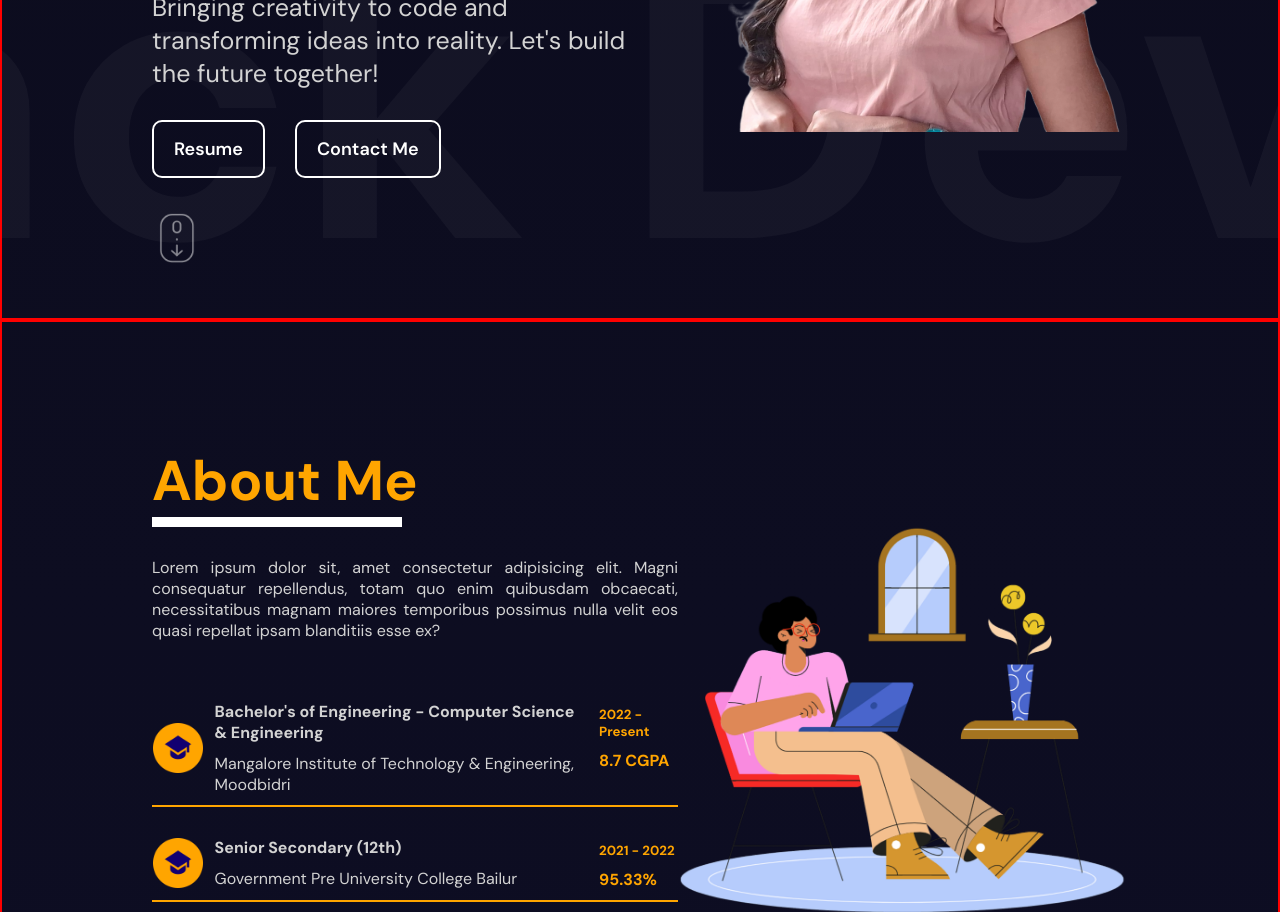
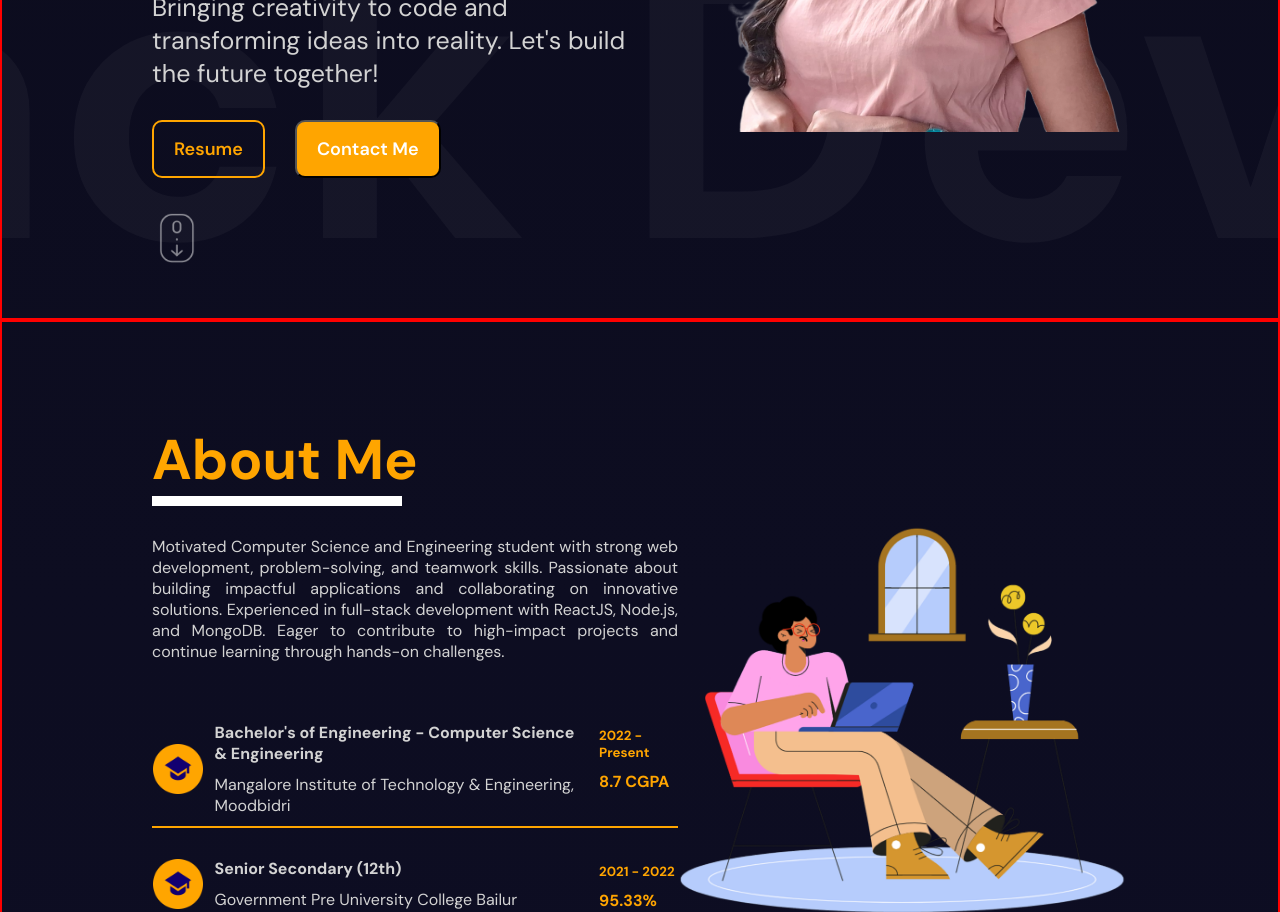
Before and after one commit to sushmithashettigar29/Portfolio, a React (Vite) app: page / in a window 1280 px wide. Shown: the part 480-1392 px from the top of the page. Built offline with nearby package versions, Linux system fonts and the light colour scheme.

Commit message:
Add some information and corrected UI

```diff
--- a/src/components/about/About.jsx
+++ b/src/components/about/About.jsx
@@ -1,23 +1,46 @@
 import "./about.scss";
 import { motion } from "framer-motion";
+import { useState, useEffect } from "react";
+
+const textVariants = {
+  hidden: { opacity: 0, x: -100 },
+  visible: {
+    opacity: 1,
+    x: 0,
+    transition: { duration: 1, staggerChildren: 0.2 },
+  },
+};
 
 function About() {
+  const [isVisible, setIsVisible] = useState(false);
+
+  useEffect(() => {
+    setIsVisible(true);
+  }, []);
   return (
     <div className="about">
-      <div className="aboutContent">
-        <h1>About Me</h1>
+      <motion.div
+        className="aboutContent"
+        variants={textVariants}
+        initial="hidden"
+        whileInView={isVisible ? "visible" : "hidden"}
+      >
+        <motion.h1 variants={textVariants}>About Me</motion.h1>
         <hr />
-        <p className="aboutPara">
-          Lorem ipsum dolor sit, amet consectetur adipisicing elit. Magni
-          consequatur repellendus, totam quo enim quibusdam obcaecati,
-          necessitatibus magnam maiores temporibus possimus nulla velit eos
-          quasi repellat ipsam blanditiis esse ex?
-        </p>
+        <motion.p className="aboutPara" variants={textVariants}>
+          Motivated Computer Science and Engineering student with strong web
+          development, problem-solving, and teamwork skills. Passionate about
+          building impactful applications and collaborating on innovative
+          solutions. Experienced in full-stack development with ReactJS,
+          Node.js, and MongoDB. Eager to contribute to high-impact projects and
+          continue learning through hands-on challenges.
+        </motion.p>
 
         <div className="education">
           <motion.div
             className="item"
             whileHover={{ backgroundColor: "#603914" }}
+            variants={textVariants}
           >
             <div className="icon">
               <img src="/icon-edu.png" alt="" />
@@ -38,6 +61,7 @@ function About() {
           <motion.div
             className="item"
             whileHover={{ backgroundColor: "#603914" }}
+            variants={textVariants}
           >
             <div className="icon">
               <img src="/icon-edu.png" alt="" />
@@ -56,6 +80,7 @@ function About() {
           <motion.div
             className="item"
             whileHover={{ backgroundColor: "#603914" }}
+            variants={textVariants}
           >
             <div className="icon">
               <img src="/icon-edu.png" alt="" />
@@ -72,7 +97,7 @@ function About() {
             </div>
           </motion.div>
         </div>
-      </div>
+      </motion.div>
       <div className="aboutImage">
         <img src="/about.png" alt="" />
       </div>
--- a/src/components/certificates/Certificates.jsx
+++ b/src/components/certificates/Certificates.jsx
@@ -12,8 +12,9 @@ const textVariants = {
     opacity: 1,
     y: 0,
     transition: {
-      duration: 0.5,
+      duration: 1,
       ease: "easeOut",
+      staggerChildren: 0.2,
     },
   },
 };
--- a/src/components/hero/Hero.jsx
+++ b/src/components/hero/Hero.jsx
@@ -54,8 +54,27 @@ function Hero() {
           </motion.p>
 
           <motion.div className="buttons" variants={textVariants}>
-            <motion.button variants={textVariants}>Resume</motion.button>
-            <motion.button variants={textVariants}>Contact Me</motion.button>
+            <motion.button
+              variants={textVariants}
+              className="resumebtn"
+              onClick={() =>
+                window.open(
+                  "https://drive.google.com/file/d/1AJXULRluOQJ0slTPWkQpWsJ0r2AdZFNZ/view?usp=sharing"
+                )
+              }
+            >
+              Resume
+            </motion.button>
+            <motion.button
+              variants={textVariants}
+              onClick={() =>
+                document
+                  .getElementById("Contact")
+                  ?.scrollIntoView({ behavior: "smooth" })
+              }
+            >
+              Contact Me
+            </motion.button>
           </motion.div>
 
           <motion.img
--- a/src/components/hero/hero.scss
+++ b/src/components/hero/hero.scss
@@ -72,15 +72,22 @@
         @include mobile {
           gap: 20px;
         }
+        .resumebtn {
+          border: 2px solid orange;
+          background-color: transparent;
+          color: orange;
+        }
         button {
           padding: 15px 20px;
-          border: 2px solid white;
+          // border: 1px solid white;
           font-size: 18px;
           font-weight: 600;
           border-radius: 10px;
           background-color: transparent;
           color: white;
           cursor: pointer;
+          background-color: orange;
+
           @include mobile {
             padding: 8px 15px;
             font-weight: 300;
--- a/src/components/navbar/Navbar.jsx
+++ b/src/components/navbar/Navbar.jsx
@@ -1,6 +1,6 @@
 import Sidebar from "../sidebar/Sidebar";
 import "./navbar.scss";
-import {motion} from "framer-motion";
+import { motion } from "framer-motion";
 
 function Navbar() {
   return (
@@ -21,13 +21,19 @@ function Navbar() {
           animate={{ opacity: 1, scale: 1 }}
           transition={{ duration: 0.5 }}
         >
-          <a href="#">
+          <a
+            href="https://www.linkedin.com/in/sushmithashettigar/"
+            target="_blank"
+          >
             <img src="/linkedin.png" alt="" />
           </a>
-          <a href="#">
+          <a href="https://github.com/sushmithashettigar29" target="_blank">
             <img src="/github.png" alt="" />
           </a>
-          <a href="#">
+          <a
+            href="https://www.instagram.com/sushmithas.______/"
+            target="_blank"
+          >
             <img src="/instagram.png" alt="" />
           </a>
         </motion.div>
--- a/src/components/projects/Projects.jsx
+++ b/src/components/projects/Projects.jsx
@@ -12,8 +12,9 @@ const textVariants = {
     opacity: 1,
     y: 0,
     transition: {
-      duration: 0.5,
+      duration: 1,
       ease: "easeOut",
+      staggerChildren: 0.2,
     },
   },
 };
--- a/src/components/resume/Resume.jsx
+++ b/src/components/resume/Resume.jsx
@@ -1,57 +1,78 @@
 import "./resume.scss";
+import { motion } from "framer-motion";
+import { useState, useEffect } from "react";
+
+const textVariants = {
+  hidden: { opacity: 0, x: -100 },
+  visible: {
+    opacity: 1,
+    x: 0,
+    transition: { duration: 1, staggerChildren: 0.2 },
+  },
+};
 
 function Resume() {
+  const [isVisible, setIsVisible] = useState(false);
+
+  useEffect(() => {
+    setIsVisible(true);
+  }, []);
   return (
     <div className="resume">
-      <div className="resumeContent">
-        <h1>Technologies I Work With</h1>
+      <motion.div
+        className="resumeContent"
+        variants={textVariants}
+        initial="hidden"
+        whileInView={isVisible ? "visible" : "hidden"}
+      >
+        <motion.h1 variants={textVariants}>Technologies I Work With</motion.h1>
         <hr className="tech-hr" />
-        <div className="techContainer">
-          <div className="box">
+        <motion.div className="techContainer" variants={textVariants}>
+          <motion.div className="box" variants={textVariants}>
             <img src="/html.png" alt="" />
             <h6>HTML</h6>
-          </div>
-          <div className="box">
+          </motion.div>
+          <motion.div className="box" variants={textVariants}>
             <img src="/css.png" alt="" />
             <h6>CSS</h6>
-          </div>
-          <div className="box">
+          </motion.div>
+          <motion.div className="box" variants={textVariants}>
             <img src="/js.png" alt="" />
             <h6>JS</h6>
-          </div>
-          <div className="box">
+          </motion.div>
+          <motion.div className="box" variants={textVariants}>
             <img src="/reactjs.png" alt="" />
             <h6>ReactJs</h6>
-          </div>
-          <div className="box">
+          </motion.div>
+          <motion.div className="box" variants={textVariants}>
             <img src="/mongo.png" alt="" />
             <h6>MongoDB</h6>
-          </div>
-          <div className="box">
+          </motion.div>
+          <motion.div className="box" variants={textVariants}>
             <img src="/nodejs.png" alt="" />
             <h6>NodeJs</h6>
-          </div>
-          <div className="box">
+          </motion.div>
+          <motion.div className="box" variants={textVariants}>
             <img src="/express.png" alt="" />
             <h6>Express</h6>
-          </div>
-          <div className="box">
+          </motion.div>
+          <motion.div className="box" variants={textVariants}>
             <img src="/angular.png" alt="" />
             <h6>Angular</h6>
-          </div>
-          <div className="box">
+          </motion.div>
+          <motion.div className="box" variants={textVariants}>
             <img src="/java.png" alt="" />
             <h6>Java</h6>
-          </div>
-          <div className="box">
+          </motion.div>
+          <motion.div className="box" variants={textVariants}>
             <img src="/figma.png" alt="" />
             <h6>Figma</h6>
-          </div>
-        </div>
-        <h1>Experience</h1>
+          </motion.div>
+        </motion.div>
+        <motion.h1 variants={textVariants}>Experience</motion.h1>
         <hr className="exp-hr" />
         <div className="expContainer">
-          <div className="expbox">
+          <motion.div className="expbox" variants={textVariants}>
             <div className="icon">
               <img src="/job.png" alt="" />
             </div>
@@ -74,12 +95,16 @@ function Resume() {
                 </li>
               </ul>
             </div>
-          </div>
+          </motion.div>
         </div>
-      </div>
+      </motion.div>
       <div className="resumeImage">
         <img src="/resumepage.png" alt="" />
-        <button>Download Resume</button>
+        <motion.button
+          whileHover={{ backgroundColor: "white", color: "black" }}
+        >
+          Download Resume
+        </motion.button>
       </div>
     </div>
   );
--- a/src/components/resume/resume.scss
+++ b/src/components/resume/resume.scss
@@ -142,6 +142,7 @@
       border-radius: 8px;
       font-size: 18px;
       color: white;
+      cursor: pointer;
       @include mobile {
         padding: 10px;
         font-size: 15px;
```
